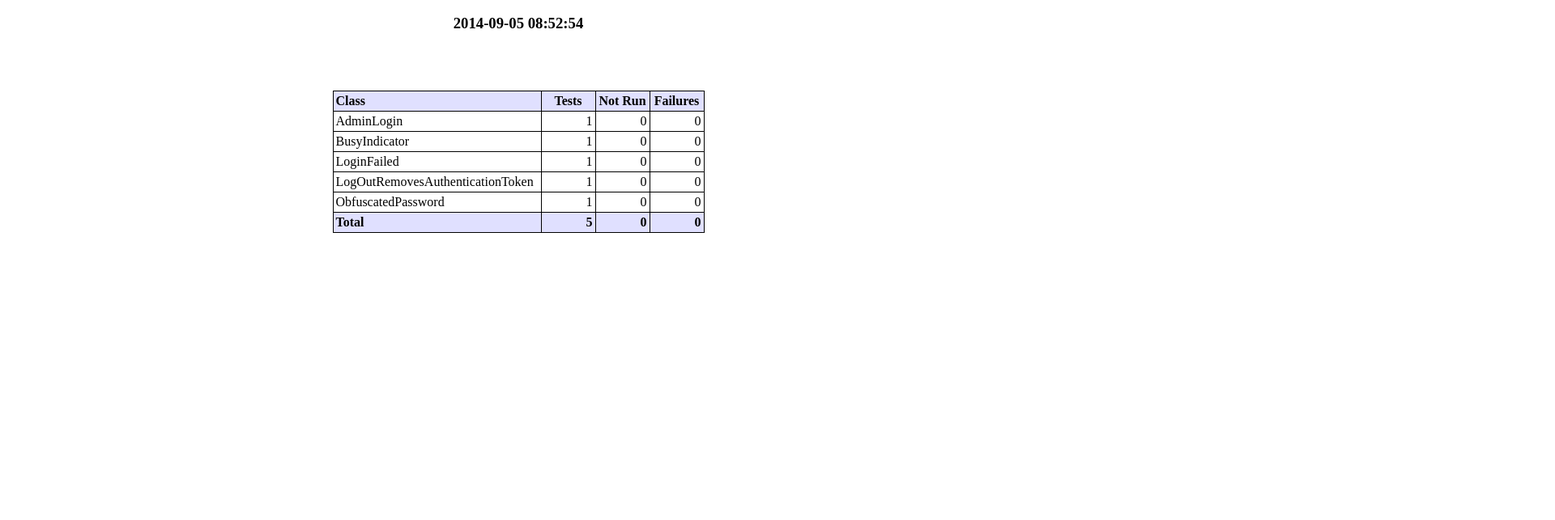
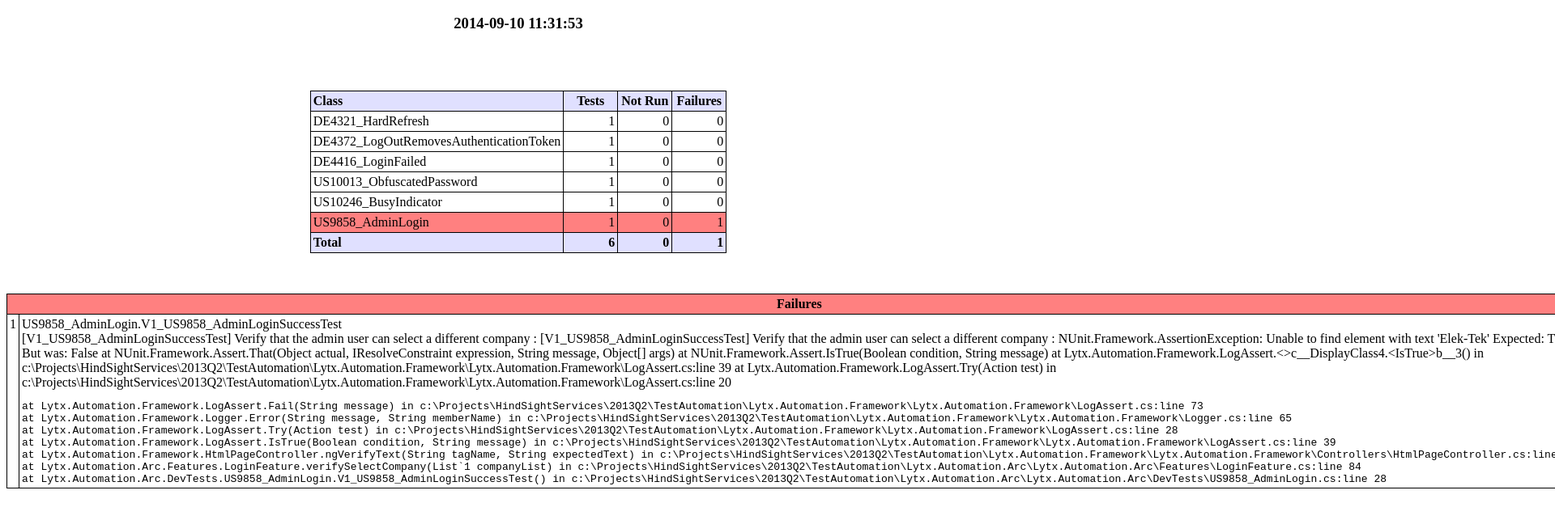
Before and after one commit to a-nilss/autoRes, a website: page testResults/Lytx.Automation.Arc.html in a window 1280 px wide. Shown: the part 51-694 px from the top of the page at 81% size, 1920 px wide, since content can reach past the window. Drawn offline with Linux system fonts and the light colour scheme.

Commit message:
Added new test results

```diff
--- a/testResults/Lytx.Automation.Arc.html
+++ b/testResults/Lytx.Automation.Arc.html
@@ -24,7 +24,7 @@
 </td>
 <td class="title">
 <h1>Lytx.Automation.Arc</h1>
-<h3>2014-09-05 08:52:54</h3>
+<h3>2014-09-10 11:31:53</h3>
 </td>
   <td class=noborder>&nbsp;</td>
 </tr>
@@ -38,40 +38,70 @@
   <th>Failures</th>
 </tr>
 <tr>
-  <td class=name>AdminLogin</td>
+  <td class=name>DE4321_HardRefresh</td>
   <td>1</td>
   <td>0</td>
   <td>0</td>
 </tr>
 <tr>
-  <td class=name>BusyIndicator</td>
+  <td class=name>DE4372_LogOutRemovesAuthenticationToken</td>
   <td>1</td>
   <td>0</td>
   <td>0</td>
 </tr>
 <tr>
-  <td class=name>LoginFailed</td>
+  <td class=name>DE4416_LoginFailed</td>
   <td>1</td>
   <td>0</td>
   <td>0</td>
 </tr>
 <tr>
-  <td class=name>LogOutRemovesAuthenticationToken</td>
+  <td class=name>US10013_ObfuscatedPassword</td>
   <td>1</td>
   <td>0</td>
   <td>0</td>
 </tr>
 <tr>
-  <td class=name>ObfuscatedPassword</td>
+  <td class=name>US10246_BusyIndicator</td>
   <td>1</td>
   <td>0</td>
   <td>0</td>
 </tr>
+<tr class="failure-row">
+  <td class=name>US9858_AdminLogin</td>
+  <td>1</td>
+  <td>0</td>
+  <td>1</td>
+</tr>
 <tr class="total-row">
   <td class=name>Total</td>
-  <td>5</td>
+  <td>6</td>
   <td>0</td>
-  <td>0</td>
+  <td>1</td>
+</tr>
+</table>
+<p>&nbsp;</p>
+<table class=center>
+<tr class="failure-row">
+  <th colspan=2>Failures</th>
+</tr>
+<tr>
+  <td>1</td>
+  <td class=text>US9858_AdminLogin.V1_US9858_AdminLoginSuccessTest<br>[V1_US9858_AdminLoginSuccessTest] Verify that the admin user can select a different company  : [V1_US9858_AdminLoginSuccessTest] Verify that the admin user can select a different company  : NUnit.Framework.AssertionException:   Unable to find element with text 'Elek-Tek'
+  Expected: True
+  But was:  False
+
+   at NUnit.Framework.Assert.That(Object actual, IResolveConstraint expression, String message, Object[] args)
+   at NUnit.Framework.Assert.IsTrue(Boolean condition, String message)
+   at Lytx.Automation.Framework.LogAssert.&lt;&gt;c__DisplayClass4.&lt;IsTrue&gt;b__3() in c:\Projects\HindSightServices\2013Q2\TestAutomation\Lytx.Automation.Framework\Lytx.Automation.Framework\LogAssert.cs:line 39
+   at Lytx.Automation.Framework.LogAssert.Try(Action test) in c:\Projects\HindSightServices\2013Q2\TestAutomation\Lytx.Automation.Framework\Lytx.Automation.Framework\LogAssert.cs:line 20<pre>at Lytx.Automation.Framework.LogAssert.Fail(String message) in c:\Projects\HindSightServices\2013Q2\TestAutomation\Lytx.Automation.Framework\Lytx.Automation.Framework\LogAssert.cs:line 73
+at Lytx.Automation.Framework.Logger.Error(String message, String memberName) in c:\Projects\HindSightServices\2013Q2\TestAutomation\Lytx.Automation.Framework\Lytx.Automation.Framework\Logger.cs:line 65
+at Lytx.Automation.Framework.LogAssert.Try(Action test) in c:\Projects\HindSightServices\2013Q2\TestAutomation\Lytx.Automation.Framework\Lytx.Automation.Framework\LogAssert.cs:line 28
+at Lytx.Automation.Framework.LogAssert.IsTrue(Boolean condition, String message) in c:\Projects\HindSightServices\2013Q2\TestAutomation\Lytx.Automation.Framework\Lytx.Automation.Framework\LogAssert.cs:line 39
+at Lytx.Automation.Framework.HtmlPageController.ngVerifyText(String tagName, String expectedText) in c:\Projects\HindSightServices\2013Q2\TestAutomation\Lytx.Automation.Framework\Lytx.Automation.Framework\Controllers\HtmlPageController.cs:line 1533
+at Lytx.Automation.Arc.Features.LoginFeature.verifySelectCompany(List`1 companyList) in c:\Projects\HindSightServices\2013Q2\TestAutomation\Lytx.Automation.Arc\Lytx.Automation.Arc\Features\LoginFeature.cs:line 84
+at Lytx.Automation.Arc.DevTests.US9858_AdminLogin.V1_US9858_AdminLoginSuccessTest() in c:\Projects\HindSightServices\2013Q2\TestAutomation\Lytx.Automation.Arc\Lytx.Automation.Arc\DevTests\US9858_AdminLogin.cs:line 28
+</pre></td>
 </tr>
 </table>
 <p>&nbsp;</p>
```
Also changed, not shown: testResults/index.html (+6 -6 lines).
